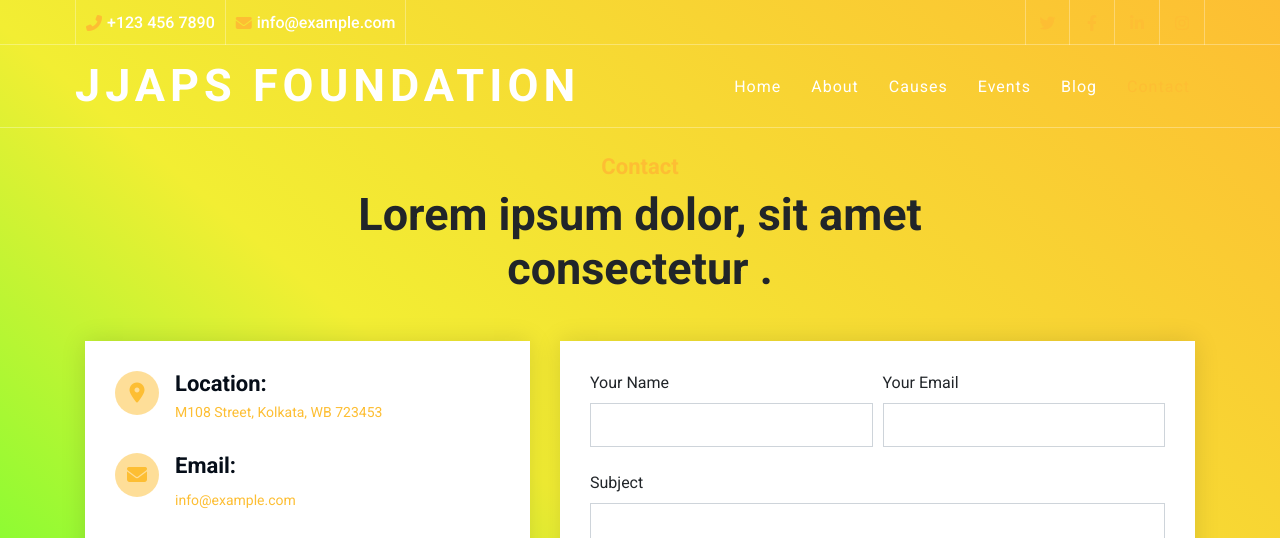
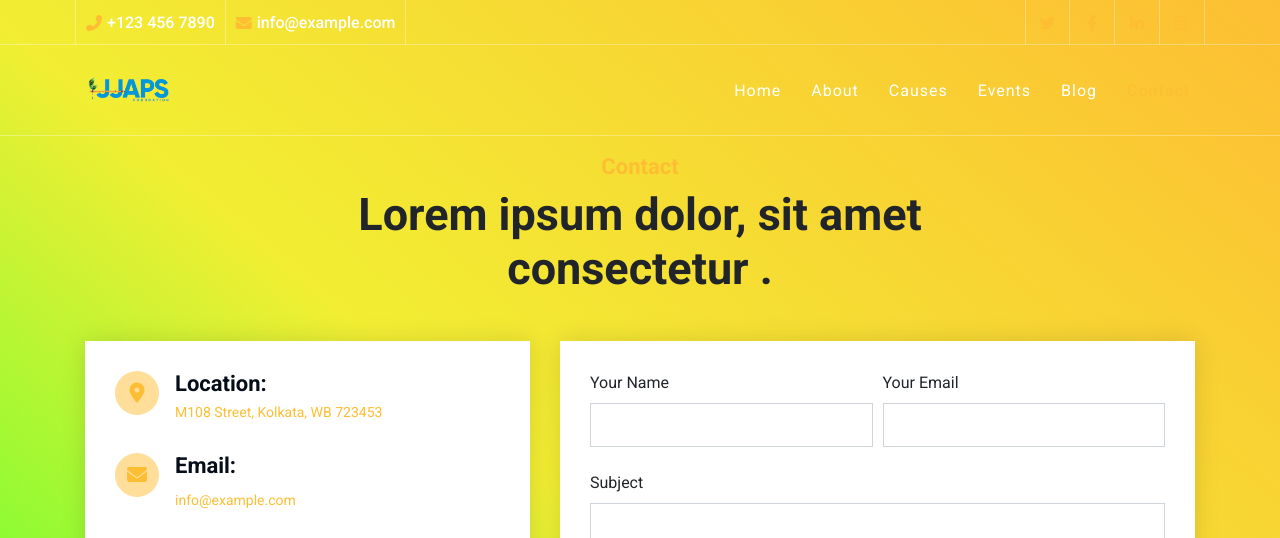
Before and after one commit to reddevill007/JJAPS-FOUNDATION, a plain HTML site: page contact.html in a window 1280 px wide. Shown: the top 538 px of the page. Drawn offline with nearby package versions, Linux system fonts and the light colour scheme.

Commit message:
logo added

```diff
--- a/contact.html
+++ b/contact.html
@@ -63,7 +63,9 @@
     <!-- Nav Bar Start -->
     <div class="navbar navbar-expand-lg bg-dark navbar-dark">
         <div class="container-fluid">
-            <a href="index.html" class="navbar-brand">JJAPS Foundation</a>
+            <a href="index.html" class="navbar-brand">
+                <img src="IMAGE/logo.png" alt="logo">
+            </a>
             <button type="button" class="navbar-toggler" data-toggle="collapse" data-target="#navbarCollapse">
                 <span class="navbar-toggler-icon"></span>
             </button>
```
Also changed, not shown: index.html (+3 -1 lines).
